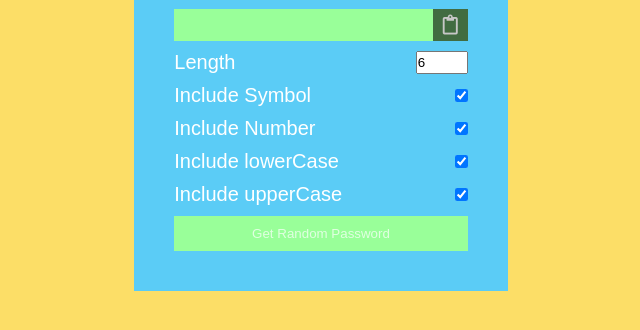
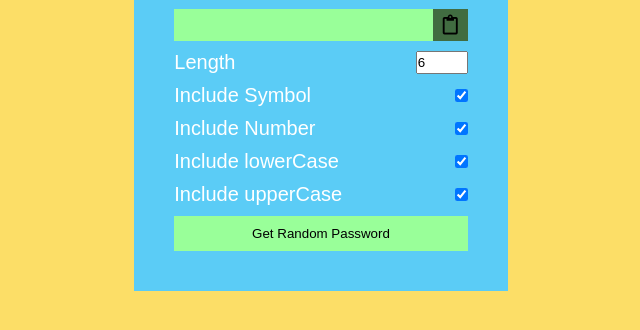
Before and after one commit to Niraj-Roy/Random-Pass-Generator, a plain HTML site: page Index.html in a window 1280 px wide. Shown: the part 292-622 px from the top of the page, without its empty margins (319-959 px from the left). Drawn offline with Linux system fonts and the light colour scheme.

Commit message:
Update Designhai.css

```diff
--- a/Designhai.css
+++ b/Designhai.css
@@ -29,7 +29,7 @@
 .password {
   min-width: 280px;
   background-color: #99ff99;
-  color: rgb(199, 199, 199);
+  color: #000000;
 }
 
 .password p {
@@ -44,7 +44,7 @@
 .password-generator button {
   width: 100%;
   border: none;
-  color: rgba(255, 255, 255, 0.699);
+  color: #000000;
   background-color: #99ff99;
   padding: 10px;
 }
```
